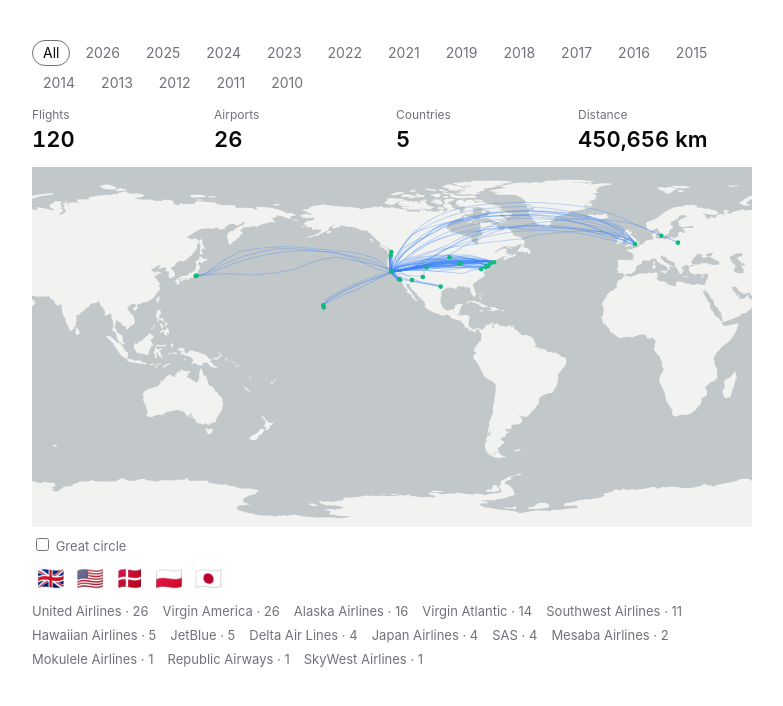
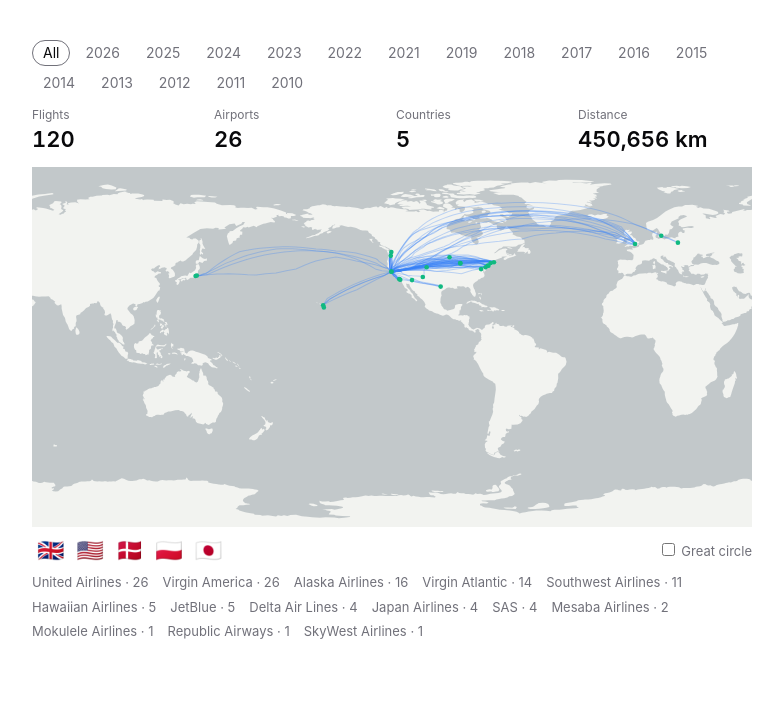
Before and after one commit to blech/airtrail-animation, a website: page web/summary/index.html in a window 1280 px wide. Shown: the whole page, without its empty margins (8-791 px from the left). Drawn offline with Linux system fonts and the light colour scheme.

Commit message:
Put the Great circle toggle on the flags row, right-aligned
Co-Authored-By: Claude Sonnet 5.5 <noreply@anthropic.com>

```diff
--- a/web/summary/summary.css
+++ b/web/summary/summary.css
@@ -18,8 +18,9 @@
 .fs-route { fill:none; stroke:var(--route); stroke-width:1.4; stroke-opacity:.3; }
 .fs-route.fs-hot { stroke-opacity:1; stroke-width:2; } .fs-route.fs-dim { stroke-opacity:.12; }
 .fs-airport { fill:var(--dot); }
-.fs-option { display:inline-block; margin-top:8px; color:var(--muted); font-size:13px; cursor:pointer; }
-.fs-flags { display:flex; flex-wrap:wrap; gap:2px; margin-top:8px; }
+.fs-bar { display:flex; align-items:center; justify-content:space-between; gap:12px; margin-top:8px; }
+.fs-option { flex:none; color:var(--muted); font-size:13px; cursor:pointer; white-space:nowrap; }
+.fs-flags { display:flex; flex-wrap:wrap; gap:2px; }
 .fs-flags button { font-size:22px; padding:0 4px; line-height:1.3; }
 .fs-flags button[aria-pressed=true] { border-color:var(--muted); }
 .fs-airlines { display:flex; flex-wrap:wrap; gap:6px 14px; list-style:none; padding:0; margin:8px 0 0; color:var(--muted); font-size:13px; }
--- a/web/summary/summary.js
+++ b/web/summary/summary.js
@@ -36,7 +36,9 @@ export async function mountSummary(root, { flightsUrl = '../data/flights.json',
   options.append(gcBox, ' Great circle');
   const flagsRow = el('div', { class: 'fs-flags' });
   const airlinesRow = el('ul', { class: 'fs-airlines' });
-  root.append(tabs, stats, map, options, flagsRow, airlinesRow);
+  const bar = el('div', { class: 'fs-bar' });
+  bar.append(flagsRow, options);
+  root.append(tabs, stats, map, bar, airlinesRow);
 
   // Equirectangular like a flat atlas, centred on San Francisco (-122 longitude, so the seam falls over
   // central Asia rather than the Pacific). d3 clips land and arcs at the seam for us.
```
